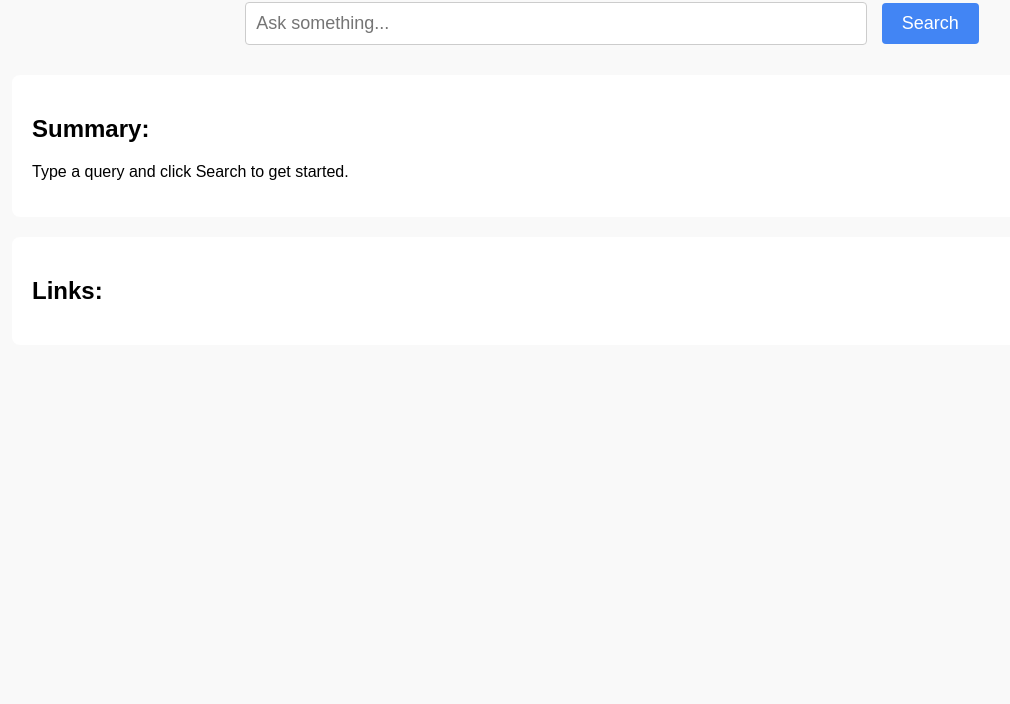
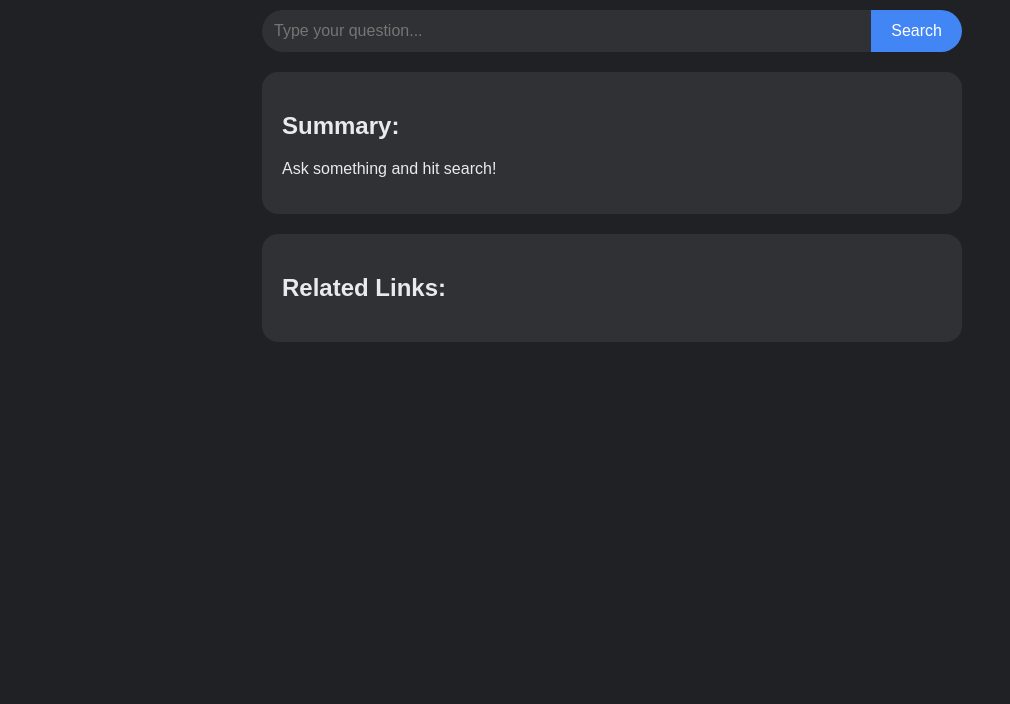
Before and after one commit to tm-mathew-thomas/Smart-search, a plain HTML site: page Index.html in a window 1280 px wide. Shown: the part 96-800 px from the top of the page, without its empty margins (28-1038 px from the left). Drawn offline with Linux system fonts and the light colour scheme.

Commit message:
Update Index.html

```diff
--- a/Index.html
+++ b/Index.html
@@ -4,81 +4,102 @@
   <title>Smart Search</title>
   <style>
     body {
+      background-color: #202124;
+      color: #e8eaed;
       font-family: Arial, sans-serif;
-      margin: 40px;
-      background-color: #f9f9f9;
+      margin: 0;
+      padding: 20px;
+    }
+    .container {
+      max-width: 700px;
+      margin: 0 auto;
     }
     h1 {
       text-align: center;
+      font-size: 36px;
+      margin-bottom: 20px;
+      color: #f8f9fa;
     }
-    .search-box {
-      text-align: center;
-      margin-bottom: 30px;
+    .search-bar {
+      display: flex;
+      justify-content: center;
+      margin-bottom: 20px;
     }
     input[type="text"] {
-      width: 50%;
-      padding: 10px;
-      font-size: 18px;
-      border: 1px solid #ccc;
-      border-radius: 4px;
+      width: 100%;
+      padding: 12px;
+      font-size: 16px;
+      border: none;
+      border-radius: 24px 0 0 24px;
+      background-color: #303134;
+      color: #e8eaed;
     }
     button {
-      padding: 10px 20px;
-      font-size: 18px;
-      margin-left: 10px;
+      padding: 12px 20px;
+      font-size: 16px;
       background-color: #4285f4;
       color: white;
       border: none;
-      border-radius: 4px;
+      border-radius: 0 24px 24px 0;
       cursor: pointer;
     }
     button:hover {
-      background-color: #3367d6;
+      background-color: #357ae8;
     }
     #suggestions {
-      margin-top: 10px;
       text-align: center;
+      margin-bottom: 20px;
     }
     #suggestions div {
       display: inline-block;
-      background-color: #e0e0e0;
-      padding: 5px 10px;
-      margin: 2px;
-      border-radius: 4px;
+      background-color: #3c4043;
+      color: #e8eaed;
+      padding: 6px 12px;
+      margin: 4px;
+      border-radius: 16px;
       cursor: pointer;
     }
-    #summary, #results {
-      background: #fff;
+    .result-box {
+      background-color: #303134;
       padding: 20px;
-      border-radius: 8px;
+      border-radius: 16px;
       margin-bottom: 20px;
     }
     .result-item {
-      margin-top: 10px;
+      margin-top: 12px;
     }
     .result-item img {
       vertical-align: middle;
+      width: 16px;
       margin-right: 8px;
-      width: 16px;
+    }
+    a {
+      color: #8ab4f8;
+      text-decoration: none;
+    }
+    a:hover {
+      text-decoration: underline;
     }
   </style>
 </head>
 <body>
-  <h1>Smart Search</h1>
-  <div class="search-box">
-    <input type="text" id="query" placeholder="Ask something..." oninput="autocomplete()">
-    <button onclick="search()">Search</button>
+  <div class="container">
+    <h1>Smart Search</h1>
+    <div class="search-bar">
+      <input type="text" id="query" placeholder="Type your question..." oninput="autocomplete()">
+      <button onclick="search()">Search</button>
+    </div>
     <div id="suggestions"></div>
-  </div>
 
-  <div id="summary">
-    <h2>Summary:</h2>
-    <p id="summary-text">Type a query and click Search to get started.</p>
-  </div>
+    <div class="result-box">
+      <h2>Summary:</h2>
+      <p id="summary-text">Ask something and hit search!</p>
+    </div>
 
-  <div id="results">
-    <h2>Links:</h2>
-    <div id="links-container"></div>
+    <div class="result-box">
+      <h2>Related Links:</h2>
+      <div id="links-container"></div>
+    </div>
   </div>
 
   <script>
@@ -86,14 +107,14 @@
       const query = document.getElementById("query").value;
       if (!query) return;
 
-      // Summary from DuckDuckGo
+      // DuckDuckGo Summary
       fetch(`https://api.duckduckgo.com/?q=${query}&format=json&no_html=1`)
         .then(res => res.json())
         .then(data => {
           document.getElementById("summary-text").textContent = data.AbstractText || "No summary found.";
         });
 
-      // Links via DuckDuckGo HTML scraping
+      // DuckDuckGo Links (CORS proxy)
       fetch(`https://corsproxy.io/?https://html.duckduckgo.com/html/?q=${query}`)
         .then(res => res.text())
         .then(html => {
@@ -107,13 +128,12 @@
             const title = link.textContent;
             const domain = new URL(url).hostname;
             const favicon = `https://www.google.com/s2/favicons?domain=${domain}`;
-            const item = `
+            container.innerHTML += `
               <div class="result-item">
                 <img src="${favicon}" alt="favicon">
                 <a href="${url}" target="_blank">${title}</a>
               </div>
             `;
-            container.innerHTML += item;
           });
         });
     }
```
